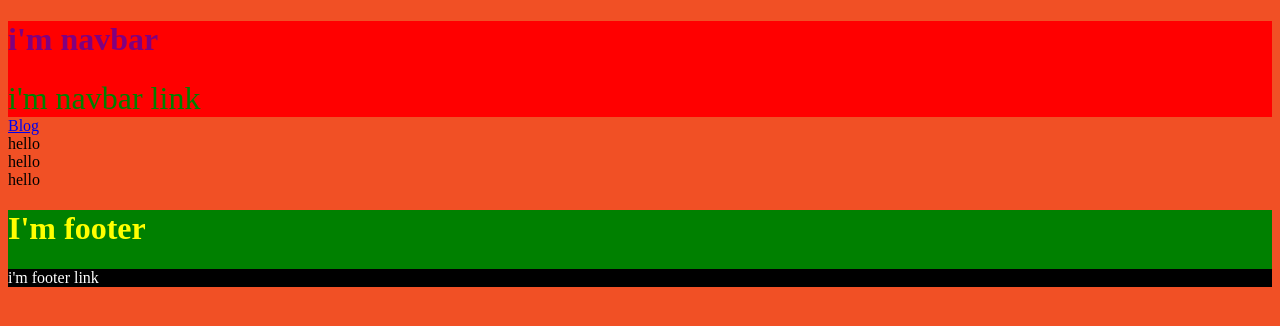
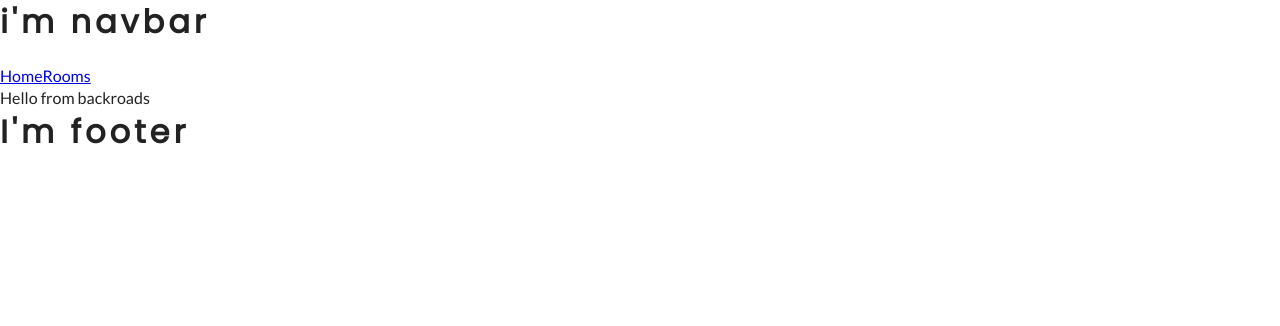
Before and after one commit to yaneth94/GatsbyCourse, a Gatsby site in the folder backroads/: page / in a window 1280 px wide. Built offline with nearby package versions, Linux system fonts and the light colour scheme; Gatsby itself is replaced by a stand-in of ours.

Commit message:
added react-icons and begin structure of navbar

```diff
--- a/backroads/package.json
+++ b/backroads/package.json
@@ -19,7 +19,8 @@
     "gatsby-plugin-sass": "^2.3.12",
     "node-sass": "^4.14.1",
     "react": "^16.12.0",
-    "react-dom": "^16.12.0"
+    "react-dom": "^16.12.0",
+    "react-icons": "^3.10.0"
   },
   "devDependencies": {
     "prettier": "2.0.5"
--- a/backroads/src/components/Footer.jsx
+++ b/backroads/src/components/Footer.jsx
@@ -1,10 +1,9 @@
 import React from "react"
-import styles from "./footer.module.scss"
+
 const Footer = () => {
   return (
-    <div className={styles.footer}>
+    <div>
       <h1>I'm footer</h1>
-      <div className={styles.links}>i'm footer link</div>
     </div>
   )
 }
--- a/backroads/src/components/Layout.jsx
+++ b/backroads/src/components/Layout.jsx
@@ -1,10 +1,7 @@
 import React from "react"
 import Navbar from "./Navbar"
 import Footer from "./Footer"
-//GLOBAL CSS
-//import "bootstrap/dist/css/bootstrap.min.css"
-//import "./layout.css"
-import "../sass/layout.scss"
+import "./layout.css"
 
 const Layout = ({ children }) => {
   return (
--- a/backroads/src/components/Navbar.jsx
+++ b/backroads/src/components/Navbar.jsx
@@ -1,12 +1,13 @@
 import React from "react"
-//import "./navbar.css"
-import styles from "./navbar.module.css"
+import { Link } from "gatsby"
+import { FaRProject } from "react-icons/fa"
 
 const Navbar = () => {
   return (
-    <div className={styles.navbar}>
+    <div>
       <h1>i'm navbar</h1>
-      <div className={styles.links}>i'm navbar link</div>
+      <Link to="/">Home</Link>
+      <Link to="/rooms">Rooms</Link>
     </div>
   )
 }
--- a/backroads/src/components/footer.module.scss
+++ /dev/null
@@ -1,11 +0,0 @@
-.footer {
-    background: green;
-    h1 {
-        color: yellow;
-    }
-}
-
-.links {
-    background-color: black;
-    color: white;
-}
--- a/backroads/src/components/navbar.css
+++ /dev/null
@@ -1,7 +0,0 @@
-.navbar-links {
-    font-size: 4rem;
-}
-
-h1 {
-    text-transform: lowercase;
-}
--- a/backroads/src/pages/index.jsx
+++ b/backroads/src/pages/index.jsx
@@ -1,24 +1,10 @@
 import React from "react"
-import { Link } from "gatsby"
 import Layout from "../components/Layout"
 
 export default function Home() {
   return (
     <Layout>
-      <Link to="/blog">Blog</Link>
-      {/*Style inline */}
-      {/*
-      <h1 style={{ fontSize: "20px", textTransform: "capitalize", color: "red" }}>
-      hello styling
-      </h1>
-      */}
-      <div className="container">
-        <div className="row">
-          <div className="col-4">hello</div>
-          <div className="col-4">hello</div>
-          <div className="col-4">hello</div>
-        </div>
-      </div>
+      <div>Hello from backroads</div>
     </Layout>
   )
 }
--- a/backroads/src/sass/_variables.scss
+++ /dev/null
@@ -1 +0,0 @@
-$primaryColor: #f15025;
--- a/backroads/src/sass/layout.scss
+++ /dev/null
@@ -1,4 +0,0 @@
-@import "./variables";
-body {
-    background: $primaryColor;
-}
```
Also changed, not shown: backroads/src/constants/links.jsx (added, +18 -0 lines), backroads/src/constants/social-icons.jsx (added, +16 -0 lines), backroads/src/components/layout.css, backroads/src/components/navbar.module.css (deleted), backroads/src/images/blogBcg.jpeg (added), backroads/src/images/connectBcg.jpeg (added), backroads/src/images/defaultBcg.jpeg (added), backroads/src/images/icon.jpg (added), backroads/src/images/logo.svg (added), 1 other file.
